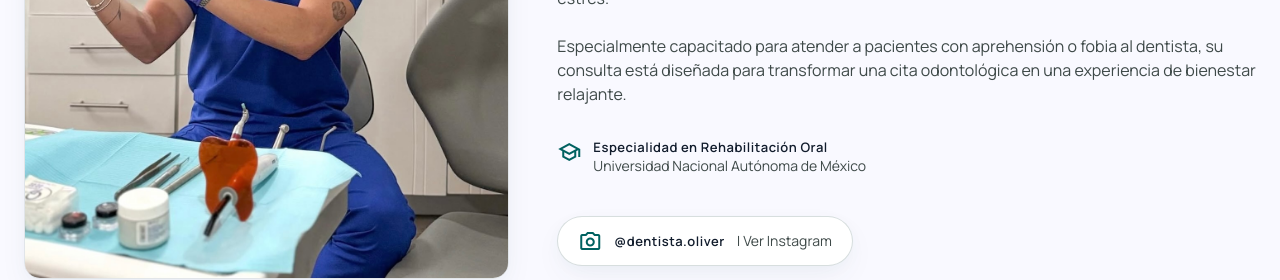
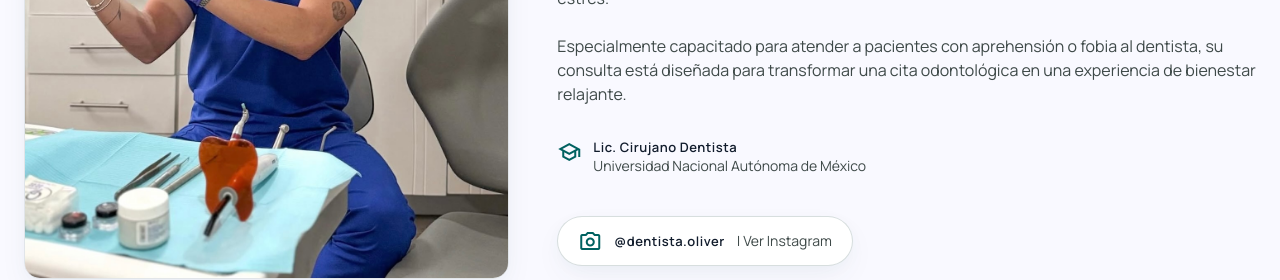
Before and after one commit to erickccastillo/ClinicaCamarena, a React (Vite) app in the folder frontend/: page / in a window 1280 px wide. Shown: the part 1960-2240 px from the top of the page. Built offline with nearby package versions, Linux system fonts and the light colour scheme.

Commit message:
Update Home.tsx

```diff
--- a/frontend/src/pages/Home.tsx
+++ b/frontend/src/pages/Home.tsx
@@ -225,7 +225,7 @@ const Home: React.FC = () => {
                 <div className="flex items-start space-x-3">
                   <span className="material-symbols-outlined text-primary text-[20px] mt-0.5">school</span>
                   <div>
-                    <p className="text-label-md font-label-md text-on-surface font-bold">Especialidad en Rehabilitación Oral</p>
+                    <p className="text-label-md font-label-md text-on-surface font-bold">Lic. Cirujano Dentista</p>
                     <p className="text-body-sm font-body-sm text-on-surface-variant">Universidad Nacional Autónoma de México</p>
                   </div>
                 </div>
```
